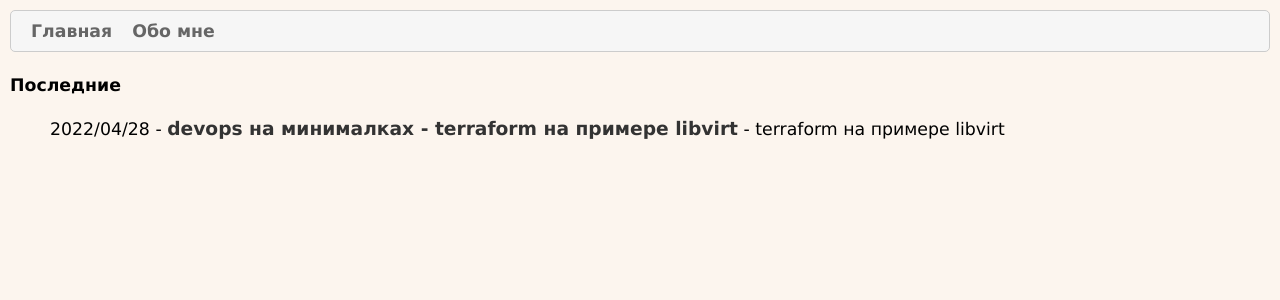
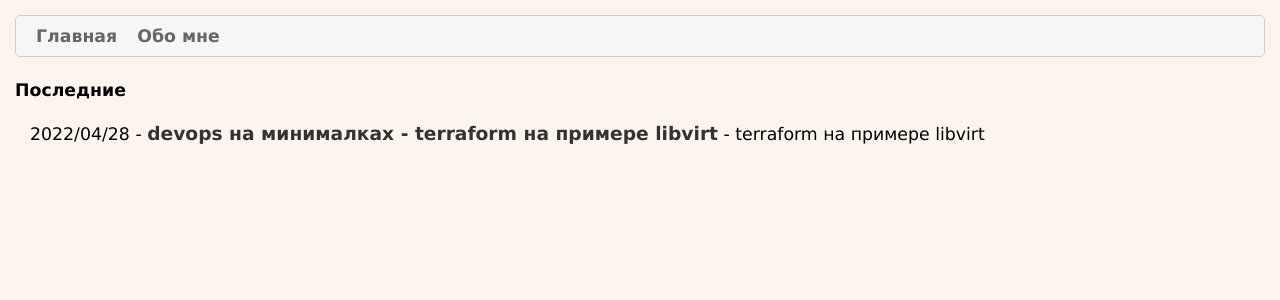
Before and after one commit to cronolio/cronolio.github.io, a Jekyll site: the page built from index.md, in a window 1280 px wide. Shown: the top 300 px of the page. Built offline with Jekyll 4.4.1, drawn with Linux system fonts in a browser that asks for light colours.

Commit message:
change styles, add scroll for code block

```diff
--- a/assets/css/main.css
+++ b/assets/css/main.css
@@ -1,11 +1,11 @@
 body{
 background-color: #fcf5ee;
-margin: 10px;
+margin: 15px;
 font: 13pt Verdana, sans-serif;
 }
 
 p {
-text-indent: 20px; /* Отступ абзатцев */
+text-indent: 15px; /* Отступ абзатцев */
 }
 
 #boxmenu {
@@ -15,117 +15,117 @@ border-radius: 5px;
 position: relative;
 padding: 7px;
 /* LEFT: 18%; */
-z-index: 1/*для IE*/
+z-index: 1; /*для IE*/
 }
 
 /*без этого нарушается работа меню*/
 #m * {
-BORDER-COLLAPSE: collapse
+border-collapse: collapse;
 }
 
 /*стили основного меню*/
 #m {
-FONT-WEIGHT: bold
+font-weight: bold;
 }
 
 /*стиль ссылок основного меню*/
 .a {
 color: #666;
-TEXT-DECORATION: none
+text-decoration: none;
 }
 
 /*стили выпадающего меню для IE*/
 * HTML #m .a table {
-FONT: 12pt Verdana, sans-serif;
-DISPLAY: block
+font: 12pt Verdana, sans-serif;
+display: block;
 }
 
 /*стили выпадающего меню*/
 .a table {
-FONT: 12pt Verdana, sans-serif;
-DISPLAY: block
+font: 12pt Verdana, sans-serif;
+display: block;
 }
 
 /*скрывает выпадающие меню*/
 #m table {
-DISPLAY: none
+display: none;
 }
 #m table A {
-DISPLAY: none
+display: none;
 }
 
 /*смена стилей при на ведении курсора*/
 #m .a:hover {
-TEXT-DECORATION: underline;
-COLOR: #999999
+text-decoration: underline;
+color: #999999;
 }
 
 .menu:hover {
-COLOR: #666;
-BORDER: #666 0px solid/*для OP*/
+color: #666;
+border: #666 0px solid; /*для OP*/
 }
 
 /*стили выпадающего меню при на ведении курсора*/
 #m .a:hover table {
-BACKGROUND: #f6f6f6;
-BORDER: #ccc 1px solid;
-POSITION: absolute;
-DISPLAY: block;
-WHITE-SPACE: nowrap
+background: #f6f6f6;
+border: #ccc 1px solid;
+position: absolute;
+display: block;
+white-space: nowrap
 }
 
 .menu:hover table {
-BACKGROUND: #f6f6f6;
-BORDER: #ccc 1px solid;
-POSITION: absolute;
-DISPLAY: block;
-WHITE-SPACE: nowrap
+background: #f6f6f6;
+border: #ccc 1px solid;
+position: absolute;
+display: block;
+white-space: nowrap
 }
 
-#m .a:hover table A {
-COLOR: #666;
-TEXT-DECORATION: none;
-BORDER-RIGHT: #666666 1px solid; /*дрожание по горизантали*/
+#m .a:hover table a {
+color: #666;
+text-decoration: none;
+border-right: #666666 1px solid; /*дрожание по горизантали*/
 PADDING: 1px 12px; /*отступы выпад меню*/
-DISPLAY: block;
-WHITE-SPACE: nowrap
+display: block;
+white-space: nowrap
 }
 
-#m .menu:hover table A {
-COLOR: #666;
-TEXT-DECORATION: none;
-BORDER-RIGHT: #cccccc 1px solid;
-PADDING: 1px 12px; /*отступы в подменю выпад. меню*/
-DISPLAY: block;
-WHITE-SPACE: nowrap
+#m .menu:hover table a {
+color: #666;
+text-decoration: none;
+border-right: #cccccc 1px solid;
+padding: 1px 12px; /*отступы в подменю выпад. меню*/
+display: block;
+white-space: nowrap
 }
 
 /*стиль ссылок вып. меню при наведении курсора*/
-#m .a:hover table A:hover {
-BACKGROUND: #fff;
-COLOR: #666;
-TEXT-DECORATION: none;
-BORDER: #999 1px solid;/*дрожание по вертикали*/
-PADDING-RIGHT: 12px;
-PADDING-TOP: 0px;
-PADDING-LEFT: 11px;
-PADDING-BOTTOM: 0px;
-DISPLAY: block
+#m .a:hover table a:hover {
+background: #fff;
+color: #666;
+text-decoration: none;
+border: #999 1px solid;/*дрожание по вертикали*/
+padding-right: 12px;
+padding-top: 0px;
+padding-left: 11px;
+padding-bottom: 0px;
+display: block
 }
 
-#m .menu:hover table A:hover {
-BACKGROUND: #fff;
-COLOR: #666;
-TEXT-DECORATION: none;
-BORDER: #999 1px solid;
-PADDING-RIGHT: 12px;
+#m .menu:hover table a:hover {
+background: #fff;
+color: #666;
+text-decoration: none;
+border: #999 1px solid;
+padding-right: 12px;
 padding-top: 0px;
-PADDING-LEFT: 11px;
-PADDING-BOTTOM: 0px;
-DISPLAY: block
+padding-left: 11px;
+padding-bottom: 0px;
+display: block
 }
 
 .menu {
-MARGIN: 0 10px;
-FLOAT: left;
+margin: 0 10px;
+float: left;
 }
--- a/assets/css/post.css
+++ b/assets/css/post.css
@@ -2,14 +2,17 @@
   color: #333;
   text-decoration: none;
   font: 14pt Verdana, sans-serif;
-  font-weight: bold
+  font-weight: bold;
 }
 /*смена стилей при на ведении курсора*/
 .posts a:hover {
   text-decoration: underline;
-  color: #999999
+  color: #999999;
 }
 
+.posts ul {
+  padding-left: 15px;
+}
 .posts li {
   list-style-type: none;
   font: 13pt Verdana, sans-serif;
@@ -19,5 +22,6 @@
   border: 1px solid #ccc;
   border-radius: 5px;
   padding: 7px;
-  background: #f6f6f6
+  background: #f6f6f6;
+  overflow-x: scroll;
 }
```
